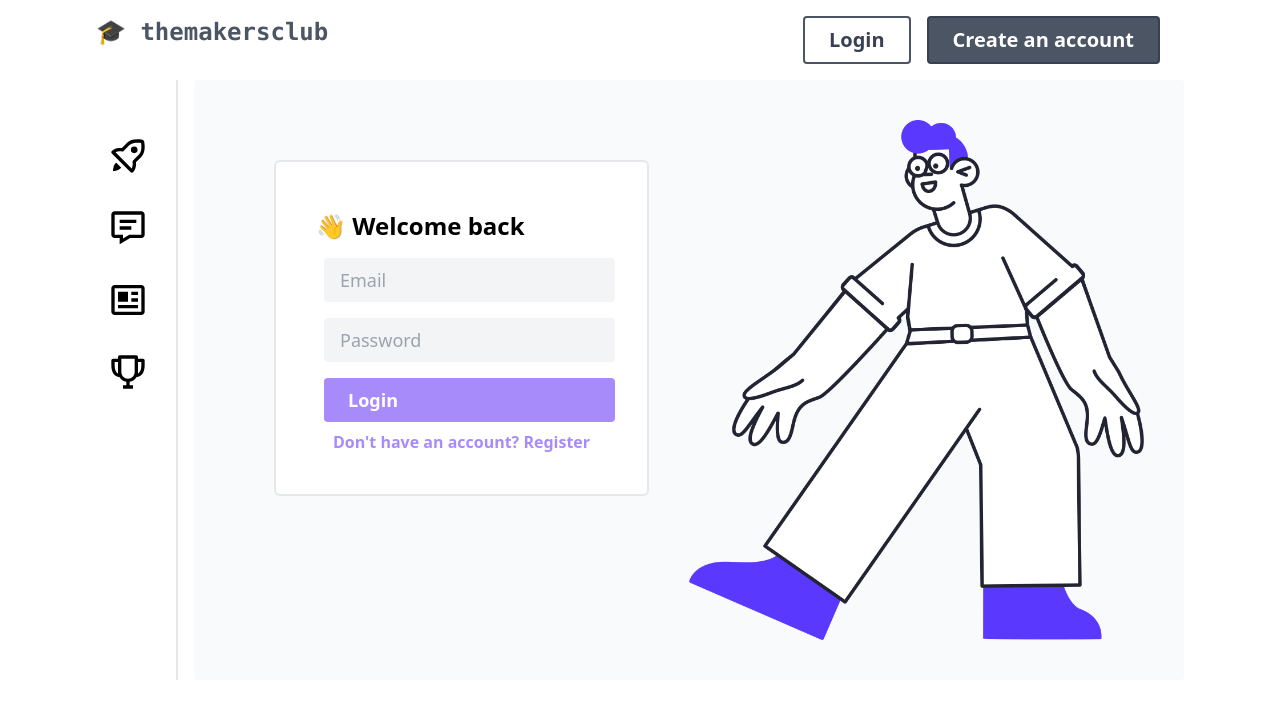
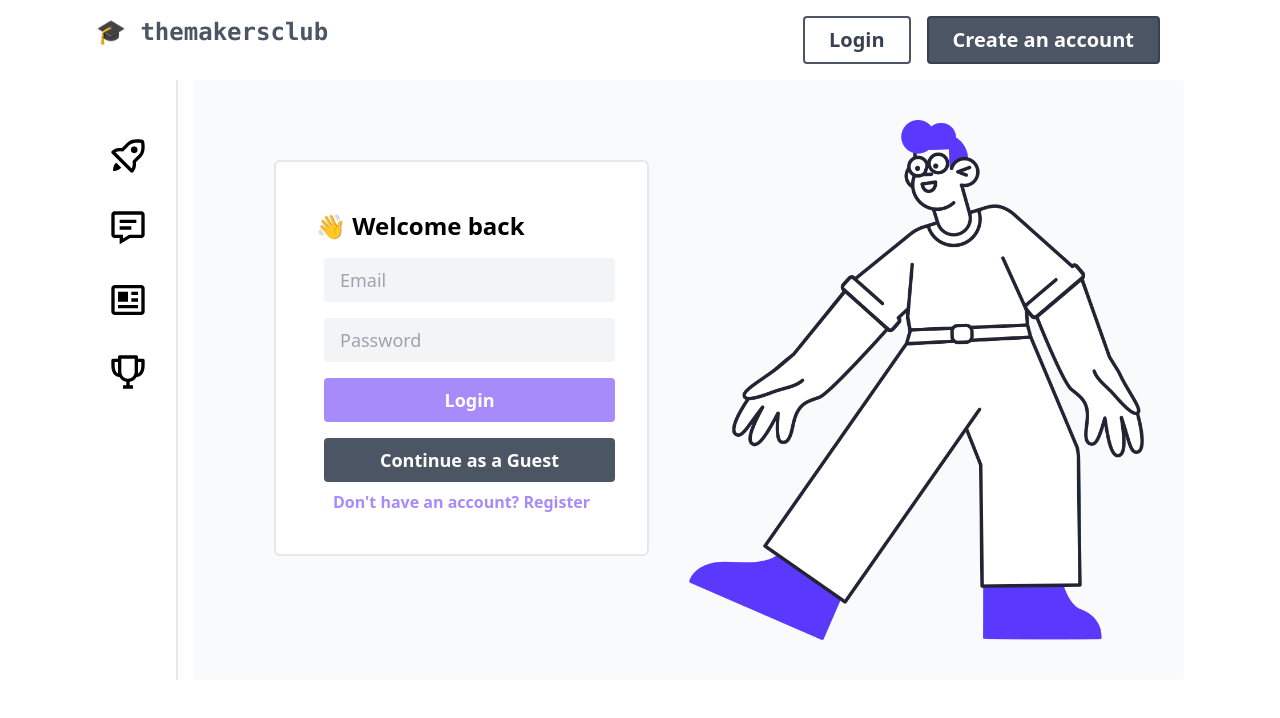
Before and after one commit to rutikwankhade/themakersclub, a React (Create React App) app: page /login in a window 1280 px wide. Shown: the top 718 px of the page. Built offline with nearby package versions, Linux system fonts and the light colour scheme; no server answers; what @tailwindcss/typography would draw is missing.

Commit message:
feat: add guest login option

```diff
--- a/src/pages/Login.js
+++ b/src/pages/Login.js
@@ -20,6 +20,14 @@ const Login = ({ login, isAuthenticated,loading }) => {
         const { email, password } = data;
         login(email, password);
         console.log(data);
+    }
+
+    const handleGuestLogin = () => {
+        const guestEmail = "mark@gmail.com"
+        const guestPassword="123456"
+
+        login(guestEmail, guestPassword);
+        // console.log(data);
     }
 
 
@@ -61,10 +69,17 @@ if (isAuthenticated) {
                                 />
 
 
+
                                 <button
                                     type="submit"
-                                    className="flex text-lg w-full m-2 bg-purple-400 hover:bg-purple-500 font-semibold text-white px-6 py-2 rounded">
+                                    className="flex text-lg w-full justify-center m-2 bg-purple-400 hover:bg-purple-500 font-semibold text-white px-6 py-2 rounded">
                                     Login {loading?<Loader />:<span></span>}
+                                </button>
+
+                                 <button
+                                    onClick={()=>handleGuestLogin()}
+                                    className="flex text-lg w-full justify-center m-2 bg-gray-600 hover:bg-gray-700 font-semibold text-white px-6 py-2 rounded">
+                                    Continue as a Guest {loading?<Loader />:<span></span>}
                                 </button>
                                 <Link to="/signup" className="focus:outline-none hover:underline text-center text-purple-400 font-semibold mx-4">
                                     Don't have an account? Register
--- a/src/pages/Signup.js
+++ b/src/pages/Signup.js
@@ -5,12 +5,12 @@ import { Link, Redirect } from 'react-router-dom'
 
 import joinImg from '../assets/images/join.png'
 import { connect } from 'react-redux'
-import { register as signup } from '../actions/auth';
+import { register as signup,login } from '../actions/auth';
 import { editProfile } from '../actions/profile';
 
 
 
-const Signup = ({ signup, isAuthenticated, editProfile }) => {
+const Signup = ({ signup,login, isAuthenticated, editProfile }) => {
 
     const [error, setError] = useState('')
     const { register, handleSubmit } = useForm();
@@ -37,6 +37,14 @@ const Signup = ({ signup, isAuthenticated, editProfile }) => {
         }
         editProfile(profile);
 
+    }
+
+       const handleGuestLogin = () => {
+        const guestEmail = "mark@gmail.com"
+        const guestPassword="123456"
+
+        login(guestEmail, guestPassword);
+        // console.log(data);
     }
 
     if (isAuthenticated) {
@@ -91,7 +99,15 @@ const Signup = ({ signup, isAuthenticated, editProfile }) => {
                             />
                             <button
                                 type="submit"
-                                className="text-lg  w-full m-2 bg-purple-400 hover:bg-purple-500 font-semibold text-white px-6 py-2 rounded">Sign up</button>
+                                className="text-lg  w-full m-2 bg-purple-400 hover:bg-purple-500 font-semibold text-white px-6 py-2 rounded">Sign up
+                            </button>
+
+                            <button
+                                    onClick={()=>handleGuestLogin()}
+                                    className="flex text-lg w-full justify-center m-2 bg-gray-600 hover:bg-gray-700 font-semibold text-white px-6 py-2 rounded">
+                                    Continue as a Guest
+                            </button>
+
                             <Link to="/login" className="hover:underline focus:outline-none text-center text-purple-400 font-semibold mx-4">
                                 Already a user? Login
                             </Link>
@@ -117,5 +133,5 @@ const mapStateToProps = state => ({
 
 export default connect(
     mapStateToProps,
-    { signup, editProfile }
+    { signup,login, editProfile }
 )(Signup);
```
